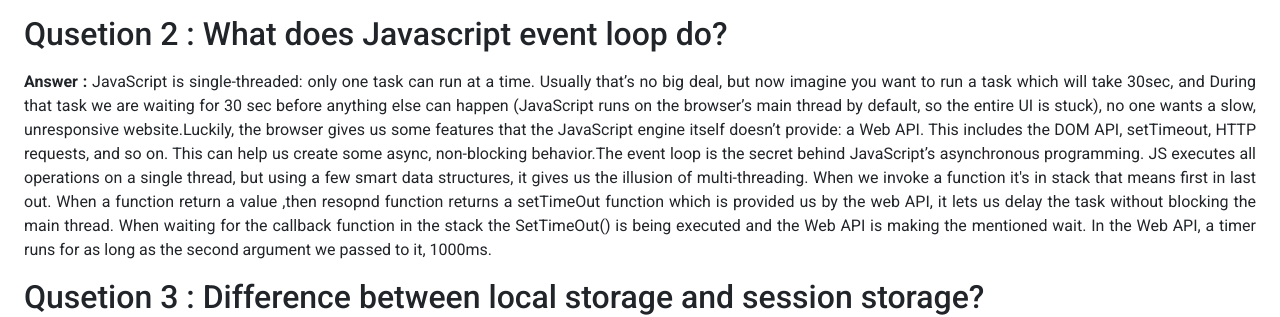
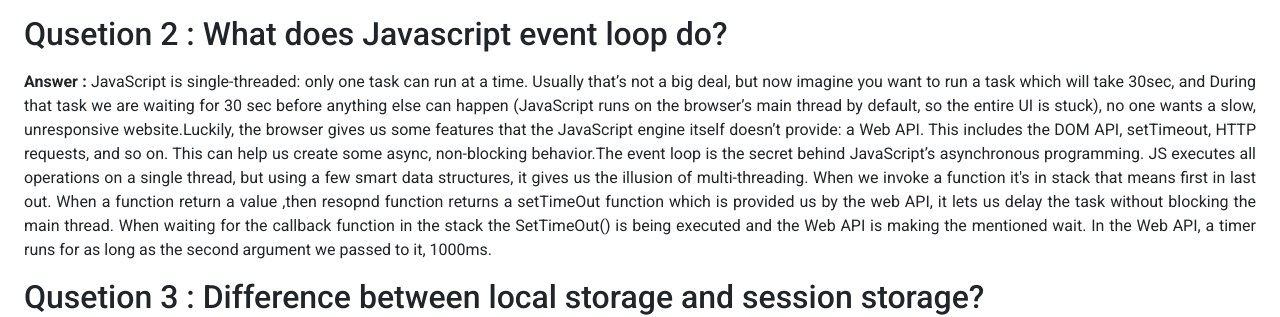
Before and after one commit to JubayerAhmmodShuvo/Insta_Sohor, a plain HTML site: page index.html in a window 1280 px wide. Shown: the part 1891-2208 px from the top of the page. Drawn offline with nearby package versions, Linux system fonts and the light colour scheme.

Commit message:
making thing quite right

```diff
--- a/index.html
+++ b/index.html
@@ -60,7 +60,7 @@
             <h2 class="my-3">Qusetion 1 : How does Javascript work?  </h2>
             <p  class="mb-3" ><strong>Answer : </strong>Computer is an interesting machine but it has its own language, it doesnot understand our language rather we write code in text editor and magically computer do something and turns it into 0 and 1. Understanding how javascript works makes reading and writing code easier and less frustrating and allows one to focus on the logic of one's application instead of fighting with the grammar of the language. All we know that javascript is a single threaded and interpreted language. If I give a JS file to CPU and ask to execute it in browser it won't understand the language rather with the help of javascript engine it translate the language and tells the computer what to do.There are 8 engine in javascript but the fast one is <strong>V8</strong> engine which is written in C++. When we give a javascript file, first it does lexical analysis which break a code into token to identify their meaning and these token will get get formed in tree called AST(Abstract Syntax Tree).Once tree is formed it goes to interpreter which translate and read the files line by line. Then compiler works ahead of time to create a translation of what code we have written and it compiles down to language that can be underwstood by our machine. Google came with V8 engine which combining both interpreter and compailer known <strong>JIT</strong> compiler to make the engine faster. </p>
             <h2 class="my-3">Qusetion 2 : What does Javascript event loop do?  </h2>
-            <p  class="mb-3"><strong>Answer : </strong>JavaScript is single-threaded: only one task can run at a time. Usually that’s no big deal, but now imagine you want to run a task which will take 30sec, and During that task we are waiting for 30 sec before anything else can happen (JavaScript runs on the browser’s main thread by default, so the entire UI is stuck), no one wants a slow, unresponsive website.Luckily, the browser gives us some features that the JavaScript engine itself doesn’t provide: a Web API. This includes the DOM API, setTimeout, HTTP requests, and so on. This can help us create some async, non-blocking behavior.The event loop is the secret behind JavaScript’s asynchronous programming. JS executes all operations on a single thread, but using a few smart data structures, it gives us the illusion of multi-threading. When we invoke a function it's in stack that means first in last out. When a function return a value ,then resopnd function returns a setTimeOut function which is provided us by the web API, it lets us delay the task without blocking the main thread. When waiting for the callback function in the stack the SetTimeOut() is being executed and the Web API is making the mentioned wait.  In the Web API, a timer runs for as long as the second argument we passed to it, 1000ms. </p>
+            <p  class="mb-3"><strong>Answer : </strong>JavaScript is single-threaded: only one task can run at a time. Usually that’s not a big deal, but now imagine you want to run a task which will take 30sec, and During that task we are waiting for 30 sec before anything else can happen (JavaScript runs on the browser’s main thread by default, so the entire UI is stuck), no one wants a slow, unresponsive website.Luckily, the browser gives us some features that the JavaScript engine itself doesn’t provide: a Web API. This includes the DOM API, setTimeout, HTTP requests, and so on. This can help us create some async, non-blocking behavior.The event loop is the secret behind JavaScript’s asynchronous programming. JS executes all operations on a single thread, but using a few smart data structures, it gives us the illusion of multi-threading. When we invoke a function it's in stack that means first in last out. When a function return a value ,then resopnd function returns a setTimeOut function which is provided us by the web API, it lets us delay the task without blocking the main thread. When waiting for the callback function in the stack the SetTimeOut() is being executed and the Web API is making the mentioned wait.  In the Web API, a timer runs for as long as the second argument we passed to it, 1000ms. </p>
             <h2 class="my-3">Qusetion 3 : Difference between local storage and session storage?  </h2>
             <p class="mb-3"><strong>Answer : </strong>LocalStorage and sessionStorage are part of the web storage API that we have
                 access to on our window object. They both allow us to store some data in the browserof the user using
```
